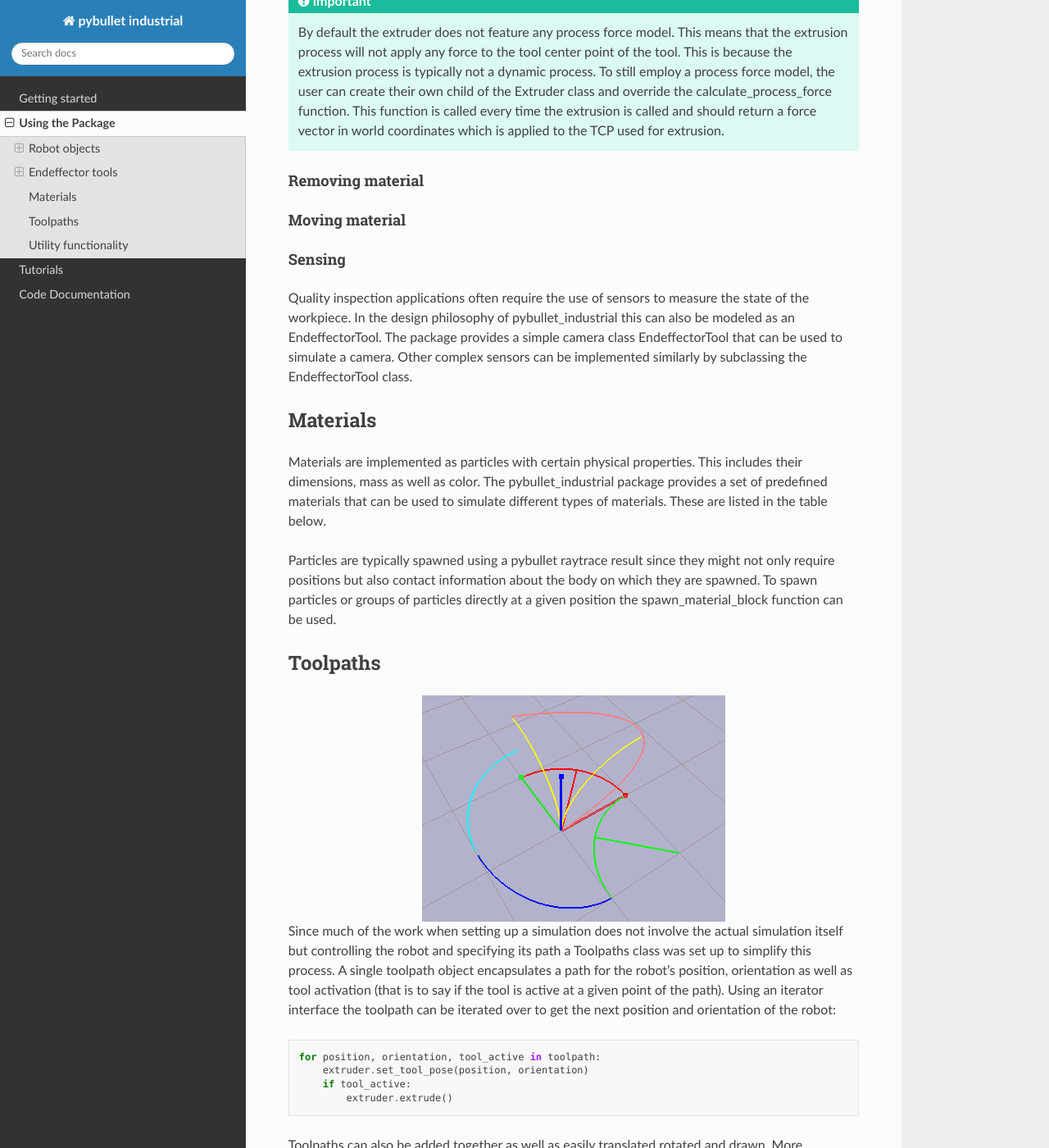
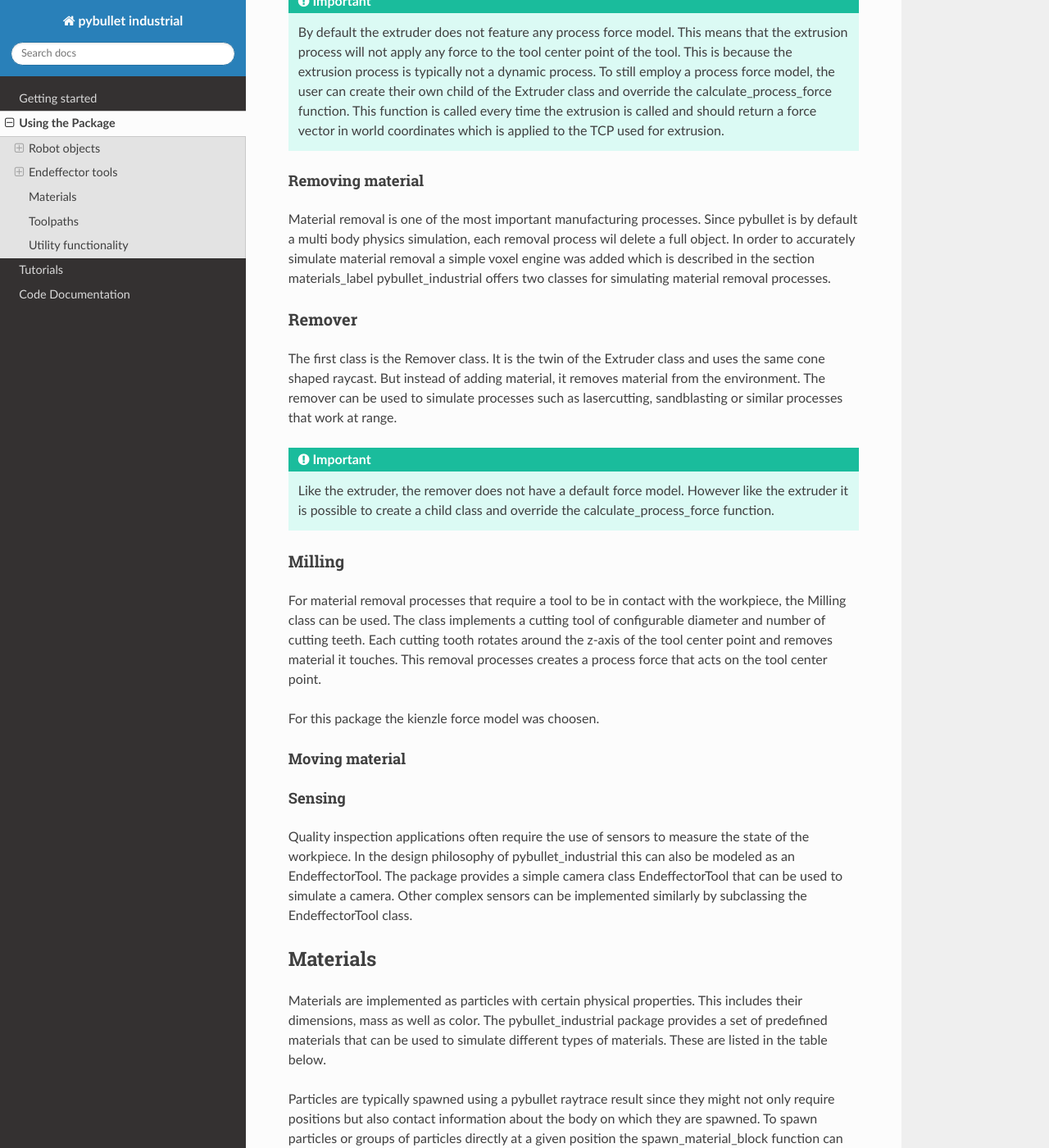
Before and after one commit to WBK-Robotics/pybullet_industrial, a Sphinx documentation site: the page built from docs/source/how_to_use.rst, in a window 1280 px wide and 1400 px high, scrolled down 4055 px. Shown: the whole window at 82% size. Built offline with Sphinx 7.4.7 and the Read the Docs theme 2.0.0, drawn with Linux system fonts in a browser that asks for light colours; pages that are not in the unit, such as notebooks, are missing from menus.

Commit message:
reverted sphinx gallery for now, added section on material removal

```diff
--- a/docs/source/conf.py
+++ b/docs/source/conf.py
@@ -9,7 +9,6 @@
 import sys
 import os
 import mock
-import sphinx_gallery
 
 MOCK_MODULES = ['numpy', 'casadi', 'pybullet', 'scipy']
 for mod_name in MOCK_MODULES:
@@ -40,13 +39,9 @@ extensions = ['sphinx.ext.autodoc',
               'sphinx.ext.ifconfig',
               'sphinx.ext.viewcode',
               'sphinx.ext.githubpages',
-              'sphinx.ext.napoleon',
-              'sphinx_gallery.gen_gallery']
+              'sphinx.ext.napoleon']
 
-sphinx_gallery_conf = {
-    'examples_dirs': '../examples',   # path to your example scripts
-    'gallery_dirs': 'auto_examples',  # path to where to save gallery generated output
-}
+
 # Add any paths that contain templates here, relative to this directory.
 templates_path = ['_templates']
 
--- a/docs/source/how_to_use.rst
+++ b/docs/source/how_to_use.rst
@@ -163,6 +163,37 @@ Note that the extruder supports dynamic changes of both the extruder pattern as
 Removing material
 =================
 
+Material removal is one of the most important manufacturing processes.
+Since pybullet is by default a multi body physics simulation, each removal process wil delete a full object.
+In order to accurately simulate material removal a simple voxel engine was added which is  described in the section :ref:`materials_label`
+pybullet_industrial offers two classes for simulating material removal processes.
+
+Remover
+-------
+The first class is the Remover class. It is the twin of the Extruder class and uses the same cone shaped raycast.
+But instead of adding material, it removes material from the environment.
+The remover can be used to simulate processes such as lasercutting, sandblasting or similar processes that work at range.
+
+.. important::
+
+    Like the extruder, the remover does not have a default force model.
+    However like the extruder it is possible to create a child class and override the calculate_process_force function.
+
+Milling
+-------
+
+For material removal processes that require a tool to be in contact with the workpiece, the Milling class can be used.
+The class implements a cutting tool of configurable diameter and number of cutting teeth.
+Each cutting tooth rotates around the z-axis of the tool center point and removes material it touches.
+This removal processes creates a process force that acts on the tool center point.
+
+For this package the kienzle force model was choosen.
+
+.. todo::
+    Add a link to the kienzle force model and explain it.
+
+
+
 Moving material
 ===============
 
--- a/docs/source/index.rst
+++ b/docs/source/index.rst
@@ -32,7 +32,6 @@ This would require much more sophisticated models, which are not the focus of th
    how_to_use
    tutorials
    code_docu
-   auto_examples/index
 
 
 Indices and tables
```
